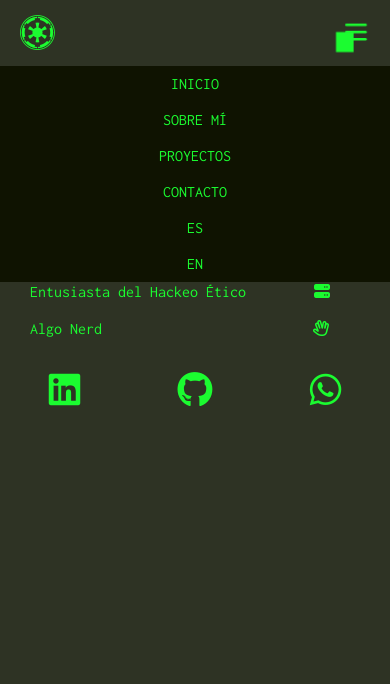
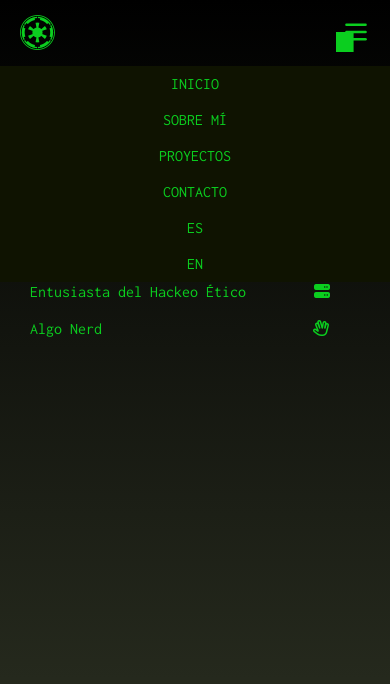
Before and after one commit to jaliagag/my-myown, a website: page index.html in a window 390 px wide. Drawn offline with nearby package versions, Linux system fonts and the light colour scheme.

Commit message:
meshing around

```diff
--- a/index.html
+++ b/index.html
@@ -26,12 +26,12 @@
             <div class="izquierda">
                 <!-- <img src="assets/imperial-log.png" alt="" srcset=""> -->
                 <a href="#inicio">
-                    <i class="fa fa-empire" style="font-size:46px;color:#1bfc30" id="longLivBig"></i>
-                    <i class="fa fa-empire" style="font-size:36px;color:#1bfc30" id="longLivSmall"></i>
+                    <i class="fa fa-empire" style="font-size:46px;color:#0bce1f" id="longLivBig"></i>
+                    <i class="fa fa-empire" style="font-size:36px;color:#0bce1f" id="longLivSmall"></i>
                 </a>
             </div>
             <!-- HAMBURGER MENU -->
-            <div id="hamburger" class="hamburglar is-closed">
+            <div id="hamburger" class="hamburglar is-Closed">
                 <div class="burger-icon">
                     <div class="burger-container">
                         <span class="burger-bun-top"></span>
@@ -114,14 +114,14 @@
     </section>
     <section class="projects" id="projects"></section>
     <section class="contact" id="contact">
-        <div class="contact_links">
+        <!-- <div class="contact_links">
             <a href="https://www.linkedin.com/in/josealiagatr/" target="_blank" class="link_up"><i
                     class="fa fa-linkedin-square" style="font-size:36px"></i> <span> </span></a>
             <a href="https://github.com/jaliagag" target="_blank" class="link_up"><i class="fa fa-github"
-                    style="font-size:36px;color:#1bfc30"></i><span> </span> </a>
+                    style="font-size:36px;color:#0bce1f"></i><span> </span> </a>
             <a href="https://wa.me/5493513022380?text=Hola!%20Charlemos" target="_blank"
-                class="link_up"><i class="fa fa-whatsapp" style="font-size:36px;color:#1bfc30"></i><span> </span></a>
-        </div>
+                class="link_up"><i class="fa fa-whatsapp" style="font-size:36px;color:#0bce1f"></i><span> </span></a>
+        </div> -->
     </section>
 
     <script src="js/index.js"></script>
--- a/styles/main.scss
+++ b/styles/main.scss
@@ -1,15 +1,25 @@
+html {
+    height: 100%;
+}
+
 body {
     max-width: 1080px;
     margin: auto;
     font-family: 'Inconsolata', monospace;
-    color: #1bfc30;
+    color: #0bce1f;
     background-color: #2e3324;
+    //background-image: linear-gradient(red, yellow);
+    background-image: linear-gradient(black, #2e3324);
+    background-repeat: no-repeat;
+}
+
+.header {
 }
 
 a {
     text-decoration: none;
     text-transform: uppercase;
-    color: #1bfc30;
+    color: #0bce1f;
 }
 
 a:hover {
@@ -22,9 +32,6 @@ a:hover {
     // height: 40px;
 }
 
-.header {
-
-}
 
 .spanish {
     margin-right: 20px;
@@ -85,7 +92,7 @@ a:hover {
 
 .listillia i {
     //margin: auto;
-    margin-right: 100px;
+    margin-right: 150px;
     font-size: 30px;
 }
 
@@ -209,7 +216,7 @@ a:hover {
 
 // HAMBURGUESA
 // vars
-$color: #1bfc30; // icon color
+$color: #0bce1f; // icon color
 //$blue: #158fef; // background color
 $animation: 0.6s; // animation speed
 $scale: 0.6; // icon scale 68/68 default
```
Also changed, not shown: index_eng.html (+4 -4 lines), styles/main.css, 1 other file.
